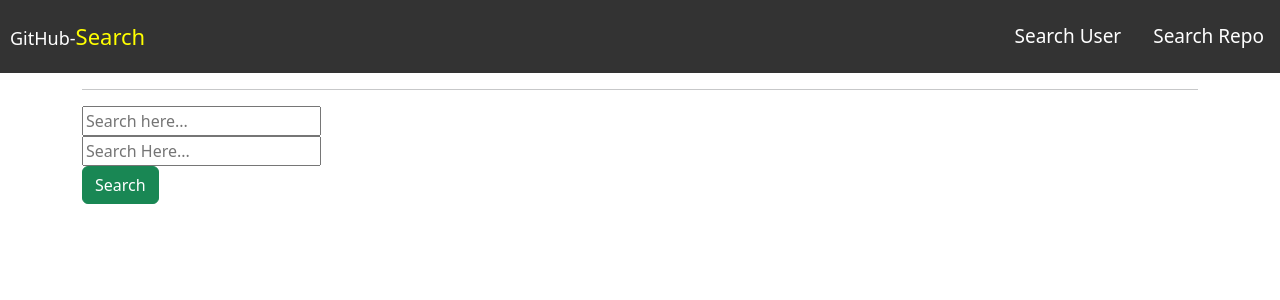
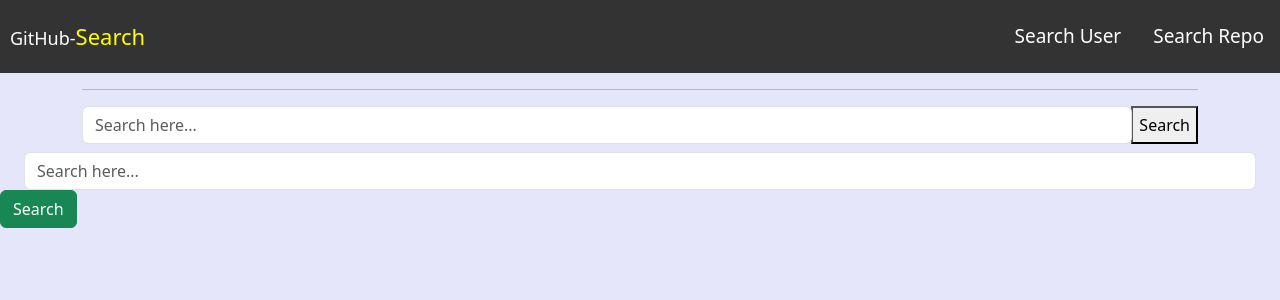
Before and after one commit to Moses-254-Mugo/Github-Search, an Angular app: page / in a window 1280 px wide. Shown: the top 300 px of the page. Built offline with nearby package versions, Linux system fonts and the light colour scheme.

Commit message:
Add search bar section

```diff
--- a/src/app/search-bar/search-bar.component.css
+++ b/src/app/search-bar/search-bar.component.css
@@ -0,0 +1,6 @@
+/* button{
+    outline:none;
+    border:none;
+    padding: 8px 18px;
+    border-radius: 5px;
+} */
--- a/src/app/search-bar/search-bar.component.html
+++ b/src/app/search-bar/search-bar.component.html
@@ -1,22 +1,23 @@
 <div class="container">
     <hr>
     <form>
-        <div class="form-group">
-            <input type="text" placeholder="Search here...">
+        <div class="input-group mb-2">
+            <input type="text" class="form-control rounded" placeholder="Search here..." aria-label="Search" aria-describedby="search-addon"/>
+            <button type="submit" class="bent btn-success ">Search</button>
         </div>
     </form>
+
+</div> <!--End of container-->
 
 
 
 
 
-
-    <div class="col">
-        <div class="input-group">
-            <input type="text" placeholder="Search Here...">
-        </div>
-        <div class="input-group-append">
-            <button type="button" class="btn btn-success">Search</button>
-        </div>
+<form class="form-inline">
+    <div class="form-group mx-sm-4 mb" >
+        <input type="text" class="form-control" placeholder="Search here...">
     </div>
-</div> <!--End of container-->
+    <div class="form-group">
+        <button type="submit" class="btn btn-success mb-2">Search</button>
+    </div>
+</form>
--- a/src/styles.css
+++ b/src/styles.css
@@ -1,2 +1,5 @@
 /* You can add global styles to this file, and also import other style files */
 @import "~bootstrap/dist/css/bootstrap.css";
+body{
+    background-color: lavender;
+}
```
